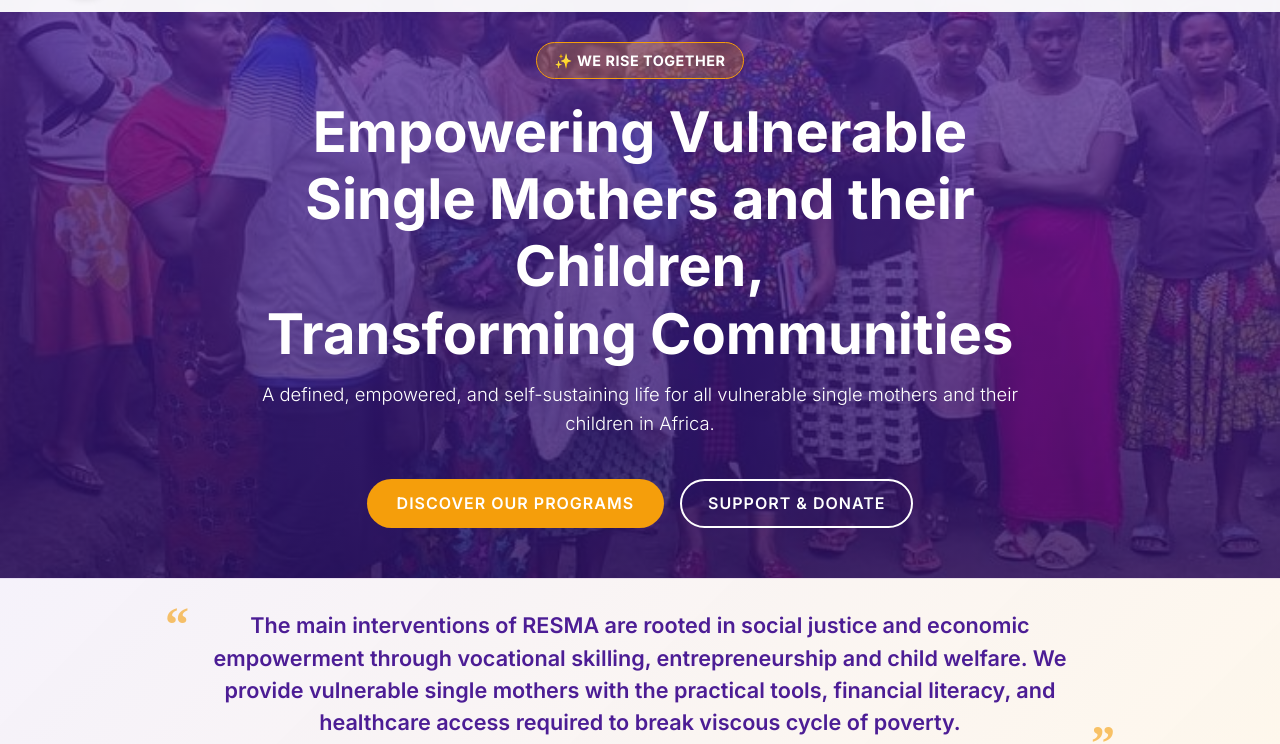
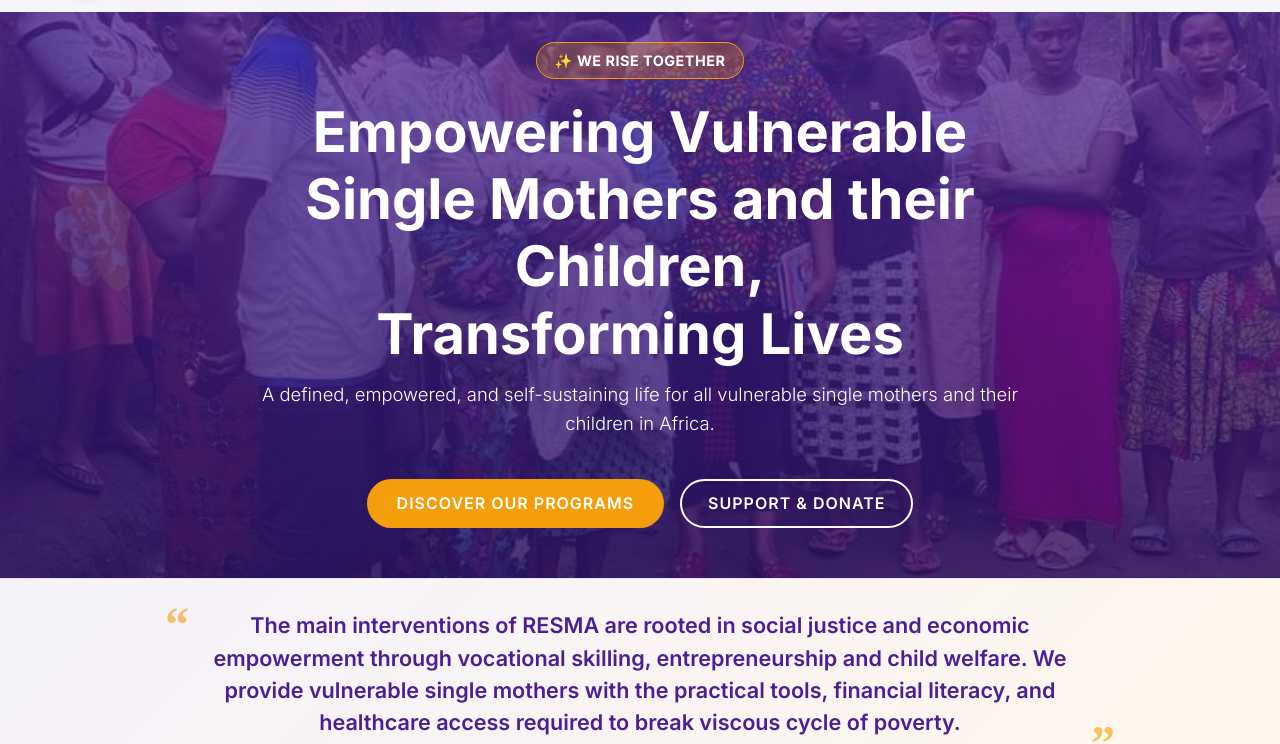
Before and after one commit to wabedrick/resna-website, a plain HTML site: page index.html in a window 1280 px wide. Shown: the part 68-812 px from the top of the page. Drawn offline with Linux system fonts and the light colour scheme.

Commit message:
communities to lives

```diff
--- a/index.html
+++ b/index.html
@@ -47,7 +47,7 @@
             <span class="motto-pill"
                 style="background: rgba(245, 158, 11, 0.25); border-color: var(--secondary); color: #FFF; margin-bottom: 20px;">✨
                 We Rise Together</span>
-            <h1>Empowering Vulnerable Single Mothers and their Children, <br>Transforming Communities</h1>
+            <h1>Empowering Vulnerable Single Mothers and their Children, <br>Transforming Lives</h1>
             <p>A defined, empowered, and self-sustaining life for all vulnerable single mothers and their children in
                 Africa.</p>
             <div class="btn-cta-group">
```
